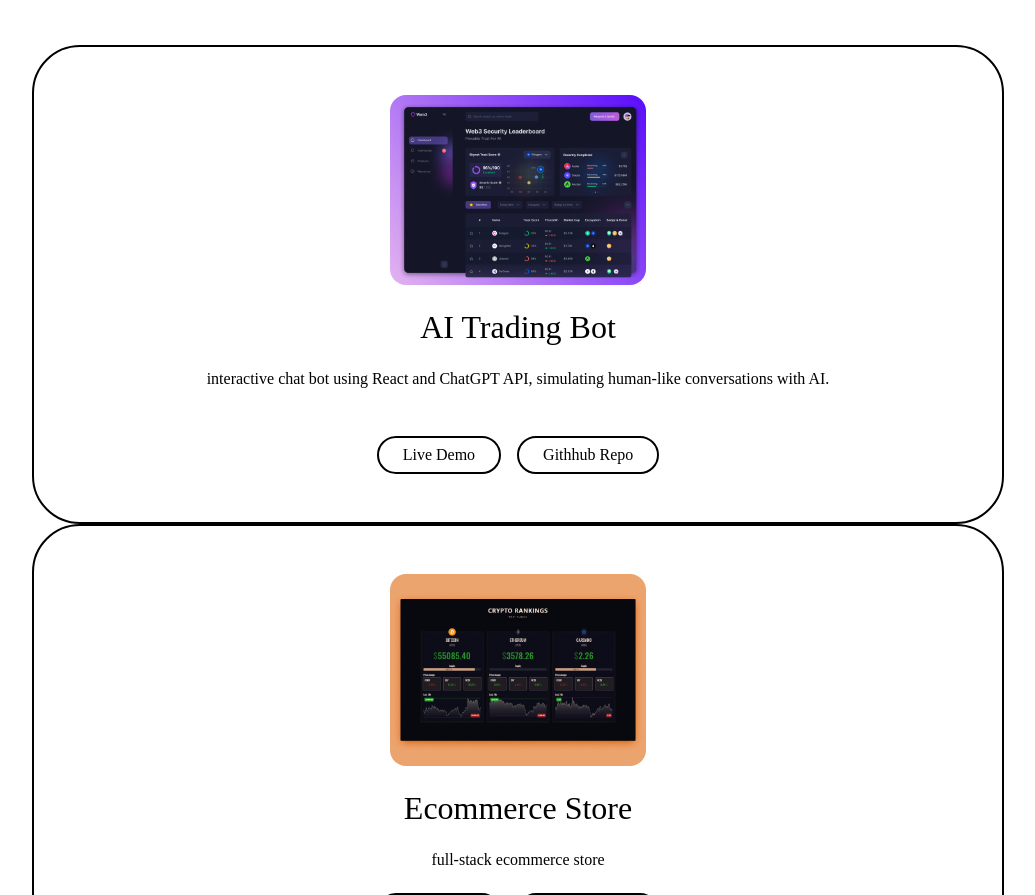
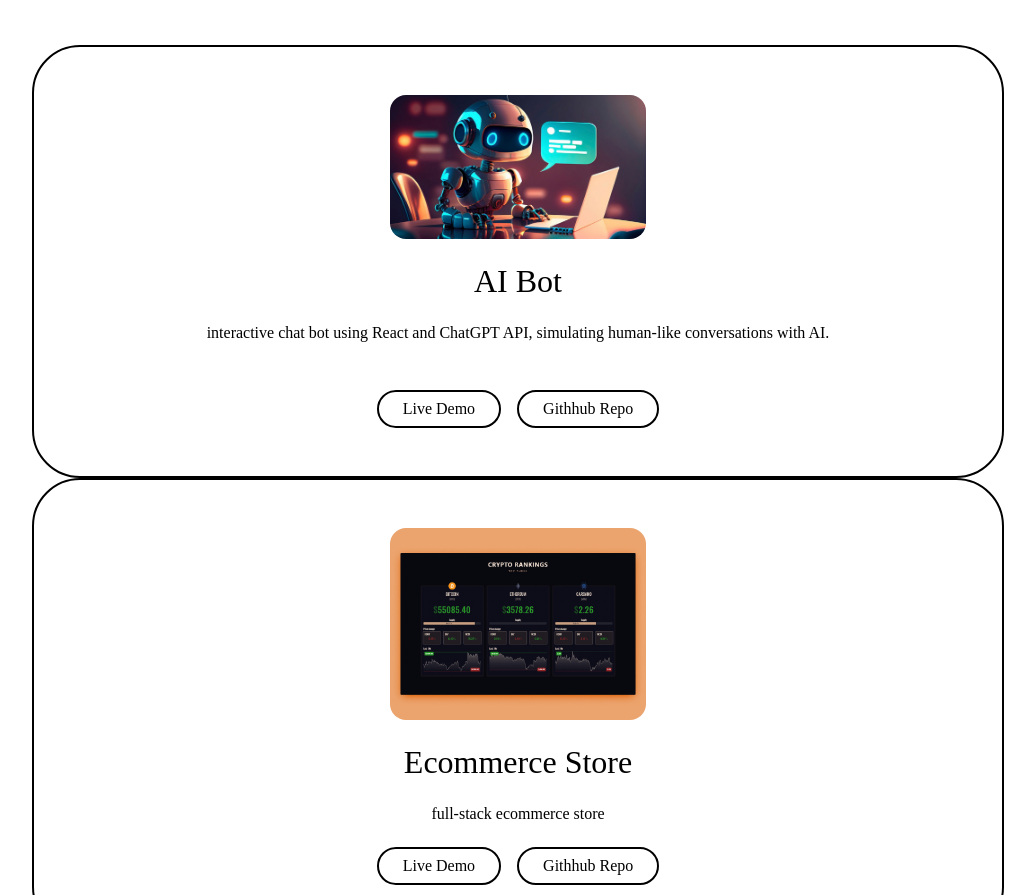
Before and after one commit to Daray-dev/Me.App, a plain HTML site: page index.html in a window 1280 px wide. Shown: the part 2171-3066 px from the top of the page, without its empty margins (122-1157 px from the left). Drawn offline with Linux system fonts and the light colour scheme.

Commit message:
Update index.html

```diff
--- a/index.html
+++ b/index.html
@@ -119,8 +119,8 @@
         <div class="projects-grid">
 
             <div class="project-card">
-                <img src="image1.jpeg" alt="">
-                <h3>AI Trading Bot</h3>
+                <img src="robot-1280x720_0.jpg" alt="">
+                <h3>AI Bot</h3>
                 <P>interactive chat bot using React and ChatGPT API, simulating human-like conversations with AI.<P>
              <div class="btn-group">
                 <div class="btn">Live Demo</div>
```
